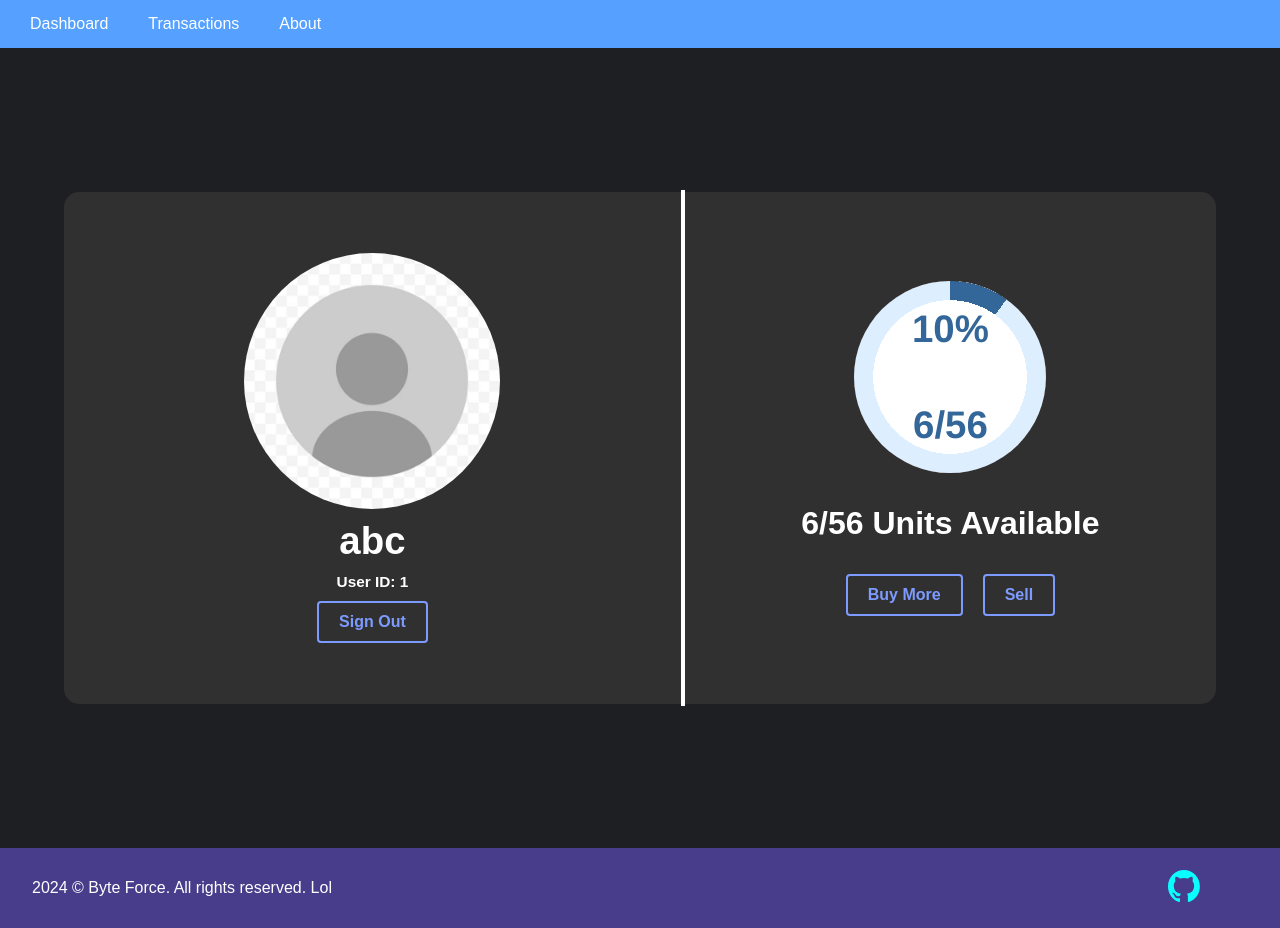
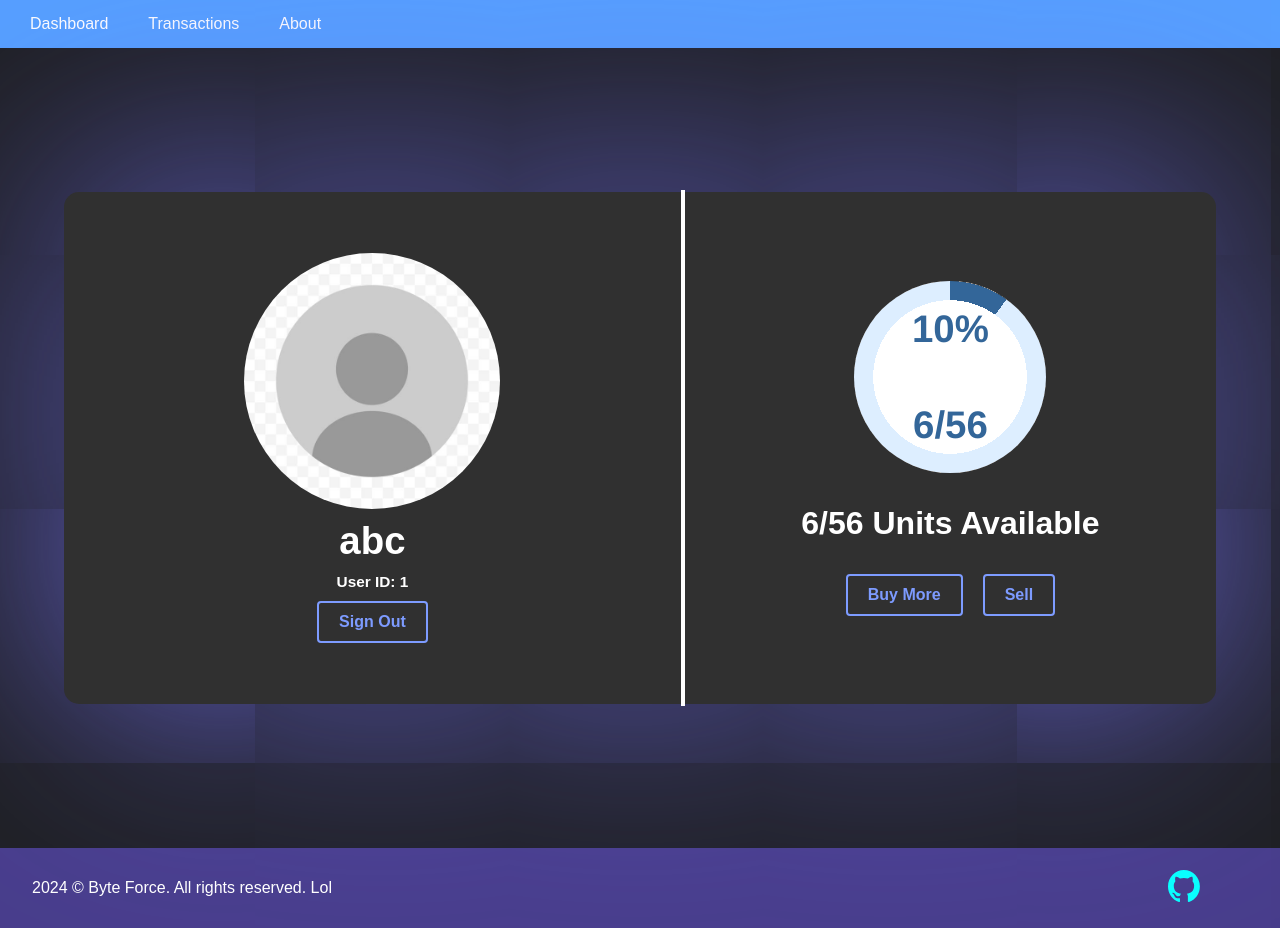
Before and after one commit to Aaryan-Pugarja/SolarChain, a Flask app: page / in a window 1280 px wide; the page is wider, and only the part inside the window is pictured. Run offline with Flask 3, Linux system fonts and the light colour scheme; a user stored in the database is signed in.

Commit message:
frontend fixes

```diff
--- a/main/static/style.css
+++ b/main/static/style.css
@@ -802,6 +802,7 @@ video {
     justify-content: space-evenly; /* space items evenly */
     align-items: center; /* Adjusts alignment along the vertical axis */
     border-radius: 15px;
+    box-shadow: 0px 0px 500px 1px #6e6be2;
 }
 
 .balance_info_cont {
```
